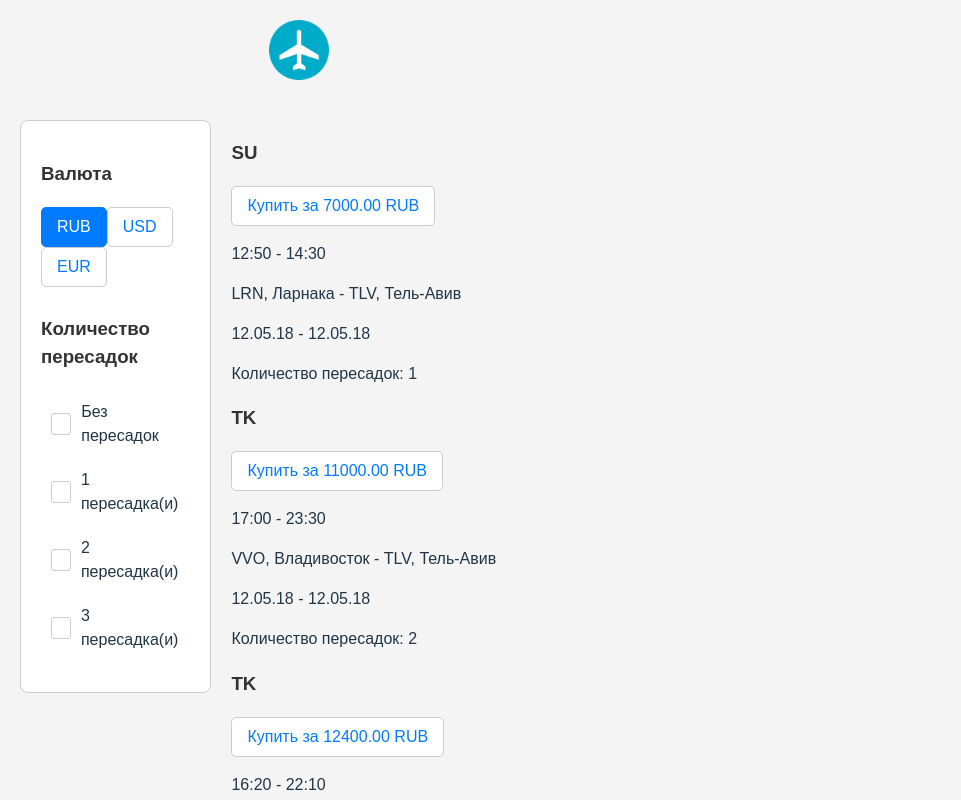
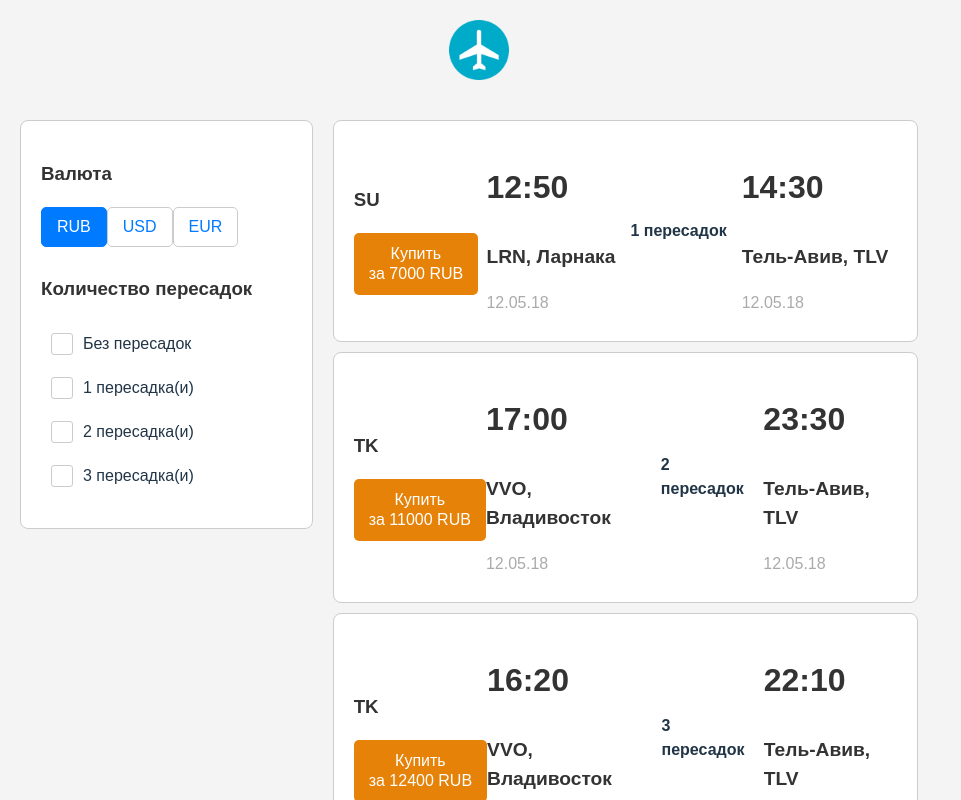
Before and after one commit to Nadezhda-97/tickets-page, a React (Vite) app in the folder my-react-app/: page / in a window 1280 px wide. Shown: the top 800 px of the page, without its empty margins (0-961 px from the left). Built offline with nearby package versions, Linux system fonts and the light colour scheme.

Commit message:
update Ticket.tsx

```diff
--- a/my-react-app/src/components/Ticket.tsx
+++ b/my-react-app/src/components/Ticket.tsx
@@ -1,4 +1,5 @@
 import React from "react";
+import '../Ticket.css';
 
 interface Props {
   origin: string;
@@ -16,7 +17,7 @@ interface Props {
 
 interface TicketProps {
   ticket: Props; //////? переименовать свойство
-  currency: string; //// мб это число
+  currency: string;
 }
 
 const Ticket: React.FC<TicketProps> = ({ ticket, currency }) => {
@@ -25,25 +26,41 @@ const Ticket: React.FC<TicketProps> = ({ ticket, currency }) => {
       case 'РУБ':
         return price;
       case 'USD':
-        return price / 75; // Примерный курс
+        return Number((price / 75).toFixed(2)) // Примерный курс
       case 'EUR':
-        return price / 90; // Примерный курс
+        return Number((price / 90).toFixed(2)); // Примерный курс
       default:
         return price;
     }
   };
 
   return (
-    <>
-      <h3>{ticket.carrier}</h3>
-      <button>Купить за {convertCurrency(ticket.price).toFixed(2)} {currency}</button>
-      <p>
-        {ticket.departure_time} - {ticket.arrival_time}
-      </p>
-      <p>{ticket.origin}, {ticket.origin_name} - {ticket.destination}, {ticket.destination_name}</p>
-      <p>{ticket.departure_date} - {ticket.arrival_date}</p>
-      <p>Количество пересадок: {ticket.stops}</p>
-    </>
+    <div className="ticket">
+      <div className="ticket-left">
+        <h3>{ticket.carrier}</h3>
+        <button className="buy-button">
+          <div>
+            Купить
+          </div>
+          <div>
+            за {convertCurrency(ticket.price)} {currency}
+          </div>
+        </button>
+      </div>
+      <div className="ticket-center">
+        <div className="departure">
+          <p className="flight-time">{ticket.departure_time}</p>
+          <p className="flight-location">{ticket.origin}, {ticket.origin_name}</p>
+          <p className="flight-date">{ticket.departure_date}</p>
+        </div>
+        <div className="arrow">{ticket.stops} пересадок</div>
+        <div className="arrival">
+          <p className="flight-time">{ticket.arrival_time}</p>
+          <p className="flight-location">{ticket.destination_name}, {ticket.destination}</p>
+          <p className="flight-date">{ticket.arrival_date}</p>
+        </div>
+      </div>
+    </div>
   )
 };
 
```
